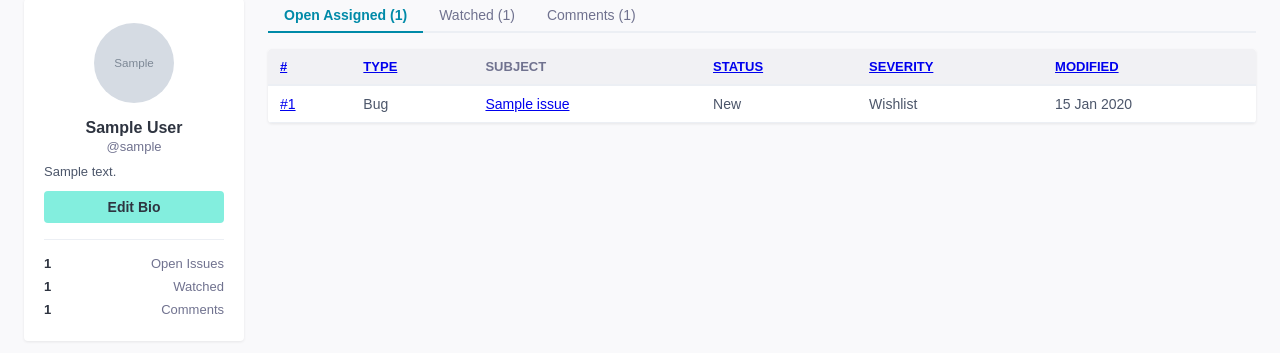
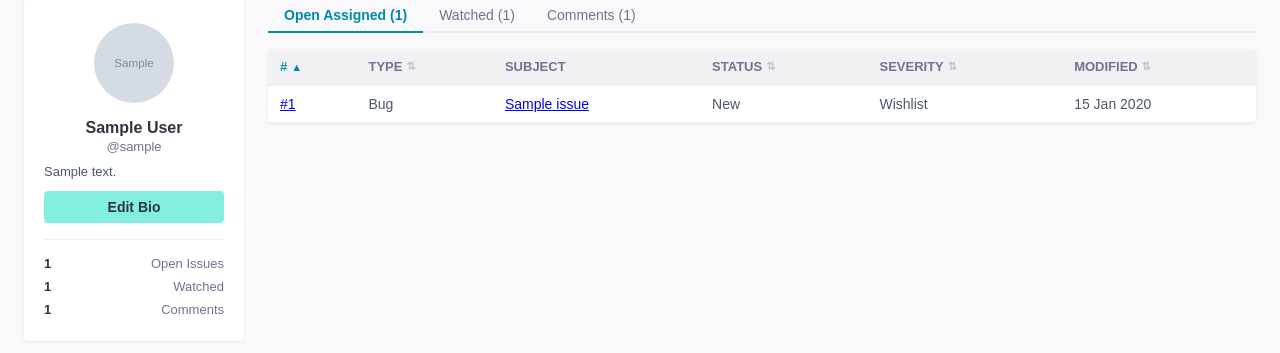
Before and after one commit to AmaraX7/Taiga-Clone-ASW, a Django app: page /users/sample/ in a window 1280 px wide. Shown: the part 85-438 px from the top of the page. Run offline with Django 5.2, Linux system fonts and the light colour scheme; a user stored in the database is signed in; tables that the repository leaves empty hold one stand-in row (values such as "Sample post"); grey boxes marked "Sample" are stand-in pictures.

Commit message:
ordenar issues asignades

```diff
--- a/templates/accounts/_issue_table.html
+++ b/templates/accounts/_issue_table.html
@@ -14,40 +14,30 @@
     <thead>
         <tr>
             <th>
-                {% if current_sort == 'id' %}
-                    <a href="?tab={{ tab }}&{{ sort_param }}=id&{{ order_param }}={% if current_order == 'asc' %}desc{% else %}asc{% endif %}">#</a>
-                {% else %}
-                    <a href="?tab={{ tab }}&{{ sort_param }}=id&{{ order_param }}=asc">#</a>
-                {% endif %}
+                <a href="?tab={{ tab }}&{{ sort_param }}=id&{{ order_param }}={% if current_sort == 'id' and current_order == 'asc' %}desc{% else %}asc{% endif %}" class="sort-header {% if current_sort == 'id' %}active{% endif %}">
+                    # <span class="sort-arrows">{% if current_sort == 'id' %}{% if current_order == 'asc' %}▲{% else %}▼{% endif %}{% else %}⇅{% endif %}</span>
+                </a>
             </th>
             <th>
-                {% if current_sort == 'issue_type' %}
-                    <a href="?tab={{ tab }}&{{ sort_param }}=issue_type&{{ order_param }}={% if current_order == 'asc' %}desc{% else %}asc{% endif %}">Type</a>
-                {% else %}
-                    <a href="?tab={{ tab }}&{{ sort_param }}=issue_type&{{ order_param }}=asc">Type</a>
-                {% endif %}
+                <a href="?tab={{ tab }}&{{ sort_param }}=issue_type&{{ order_param }}={% if current_sort == 'issue_type' and current_order == 'asc' %}desc{% else %}asc{% endif %}" class="sort-header {% if current_sort == 'issue_type' %}active{% endif %}">
+                    Type <span class="sort-arrows">{% if current_sort == 'issue_type' %}{% if current_order == 'asc' %}▲{% else %}▼{% endif %}{% else %}⇅{% endif %}</span>
+                </a>
             </th>
             <th>Subject</th>
             <th>
-                {% if current_sort == 'status' %}
-                    <a href="?tab={{ tab }}&{{ sort_param }}=status&{{ order_param }}={% if current_order == 'asc' %}desc{% else %}asc{% endif %}">Status</a>
-                {% else %}
-                    <a href="?tab={{ tab }}&{{ sort_param }}=status&{{ order_param }}=asc">Status</a>
-                {% endif %}
+                <a href="?tab={{ tab }}&{{ sort_param }}=status&{{ order_param }}={% if current_sort == 'status' and current_order == 'asc' %}desc{% else %}asc{% endif %}" class="sort-header {% if current_sort == 'status' %}active{% endif %}">
+                    Status <span class="sort-arrows">{% if current_sort == 'status' %}{% if current_order == 'asc' %}▲{% else %}▼{% endif %}{% else %}⇅{% endif %}</span>
+                </a>
             </th>
             <th>
-                {% if current_sort == 'severity' %}
-                    <a href="?tab={{ tab }}&{{ sort_param }}=severity&{{ order_param }}={% if current_order == 'asc' %}desc{% else %}asc{% endif %}">Severity</a>
-                {% else %}
-                    <a href="?tab={{ tab }}&{{ sort_param }}=severity&{{ order_param }}=asc">Severity</a>
-                {% endif %}
+                <a href="?tab={{ tab }}&{{ sort_param }}=severity&{{ order_param }}={% if current_sort == 'severity' and current_order == 'asc' %}desc{% else %}asc{% endif %}" class="sort-header {% if current_sort == 'severity' %}active{% endif %}">
+                    Severity <span class="sort-arrows">{% if current_sort == 'severity' %}{% if current_order == 'asc' %}▲{% else %}▼{% endif %}{% else %}⇅{% endif %}</span>
+                </a>
             </th>
             <th>
-                {% if current_sort == 'modified' %}
-                    <a href="?tab={{ tab }}&{{ sort_param }}=modified&{{ order_param }}={% if current_order == 'asc' %}desc{% else %}asc{% endif %}">Modified</a>
-                {% else %}
-                    <a href="?tab={{ tab }}&{{ sort_param }}=modified&{{ order_param }}=desc">Modified</a>
-                {% endif %}
+                <a href="?tab={{ tab }}&{{ sort_param }}=modified&{{ order_param }}={% if current_sort == 'modified' and current_order == 'desc' %}asc{% else %}desc{% endif %}" class="sort-header {% if current_sort == 'modified' %}active{% endif %}">
+                    Modified <span class="sort-arrows">{% if current_sort == 'modified' %}{% if current_order == 'asc' %}▲{% else %}▼{% endif %}{% else %}⇅{% endif %}</span>
+                </a>
             </th>
         </tr>
     </thead>
```
